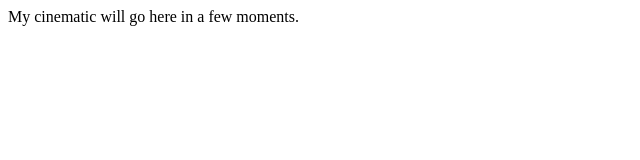
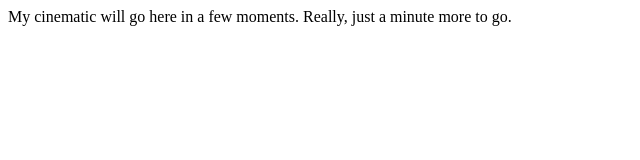
Before and after one commit to rndmcnlly/cmpm-120-s26-e08-cinematic, a plain HTML site: page index.html in a window 1280 px wide. Shown: the whole page, without its empty margins (0-640 px from the left). Drawn offline with Linux system fonts and the light colour scheme.

Commit message:
update placeholder text

```diff
--- a/index.html
+++ b/index.html
@@ -6,6 +6,6 @@
     <title>Document</title>
 </head>
 <body>
-    My cinematic will go here in a few moments.
+    My cinematic will go here in a few moments. Really, just a minute more to go.
 </body>
 </html>
```
